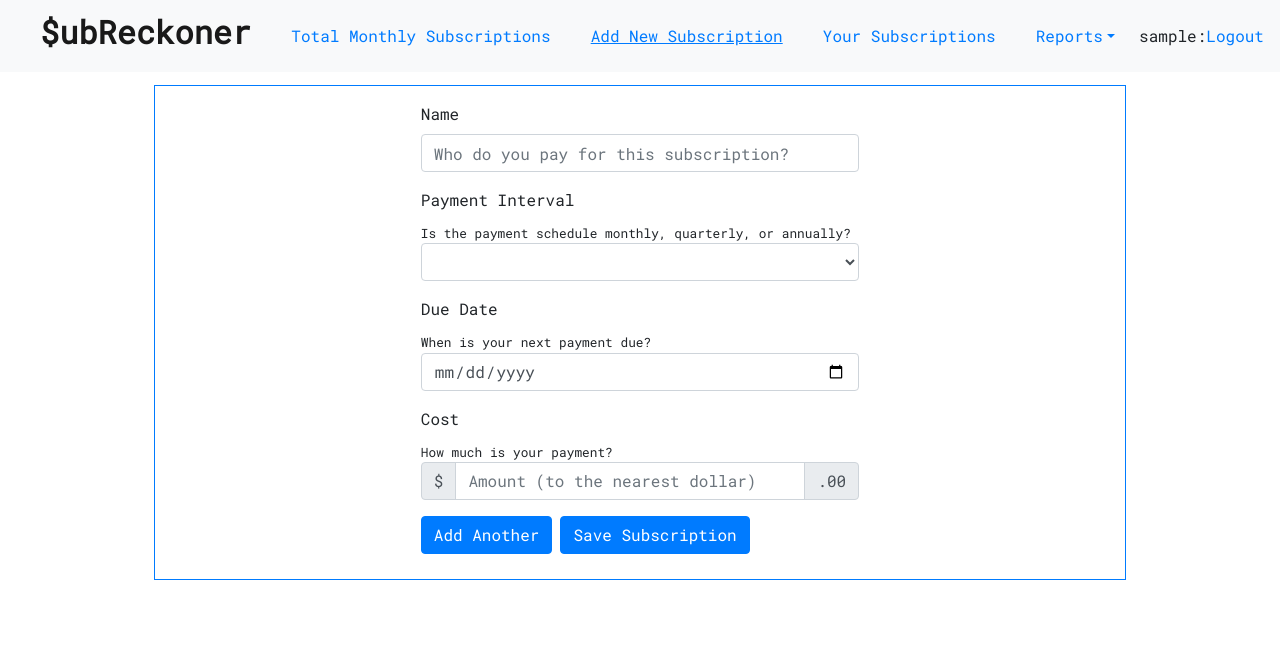
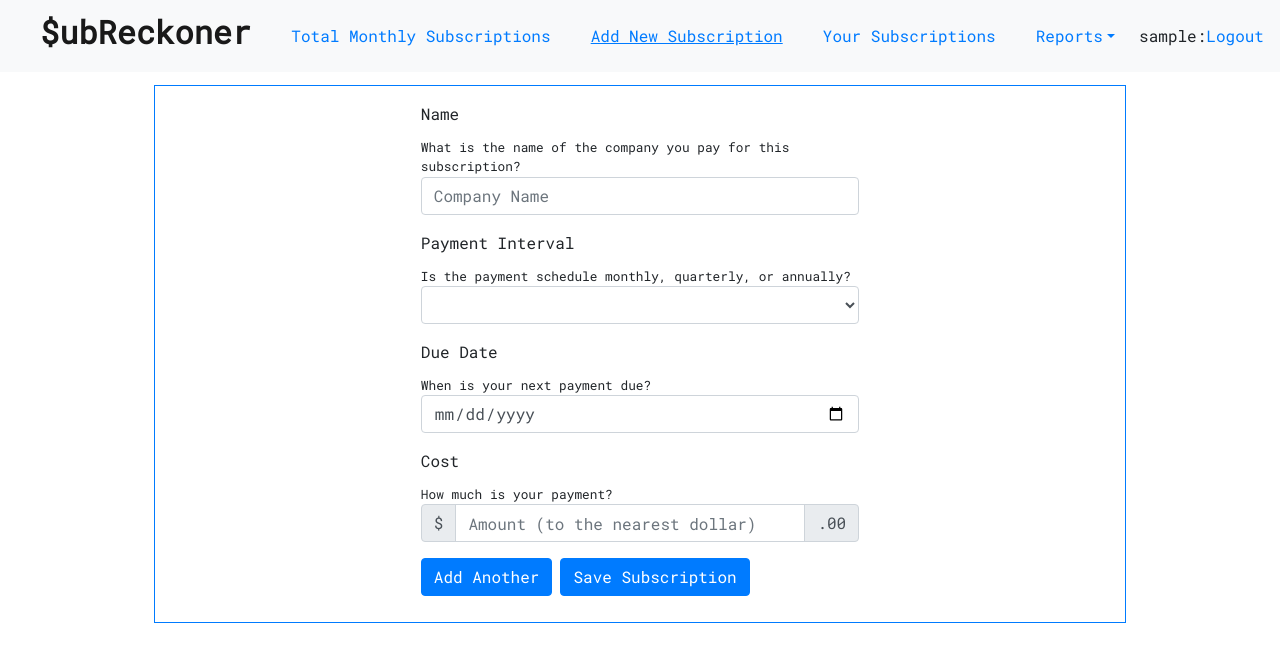
Before and after one commit to ngraton/subscription-frontend-mirror, a React (Create React App) app: page /addsubscription in a window 1280 px wide. Shown: the top 662 px of the page. Built offline with nearby package versions, Linux system fonts and the light colour scheme; no server answers; sample sign-in values are in the browser's storage.

Commit message:
moved helper message and changed placeholder

```diff
--- a/src/forms/AddSubscriptionForm.js
+++ b/src/forms/AddSubscriptionForm.js
@@ -82,8 +82,8 @@ class Subscription extends Component {
          <Form id="subscription_form" onChange={this.onChange} className="w-50 p-3" align='left'>
           <Form.Group controlId="name">
             <Form.Label>Name</Form.Label>
-            <Form.Control required type="text" placeholder="Who do you pay for this subscription?"/>
-            {/* <Form.Text>^What is the name of the company you pay for this subscription?^</Form.Text> */}
+            <Form.Text>What is the name of the company you pay for this subscription?</Form.Text>
+            <Form.Control required type="text" placeholder="Company Name"/>
           </Form.Group>
           <Form.Group controlId="interval">
             <Form.Label>Payment Interval</Form.Label>
```
